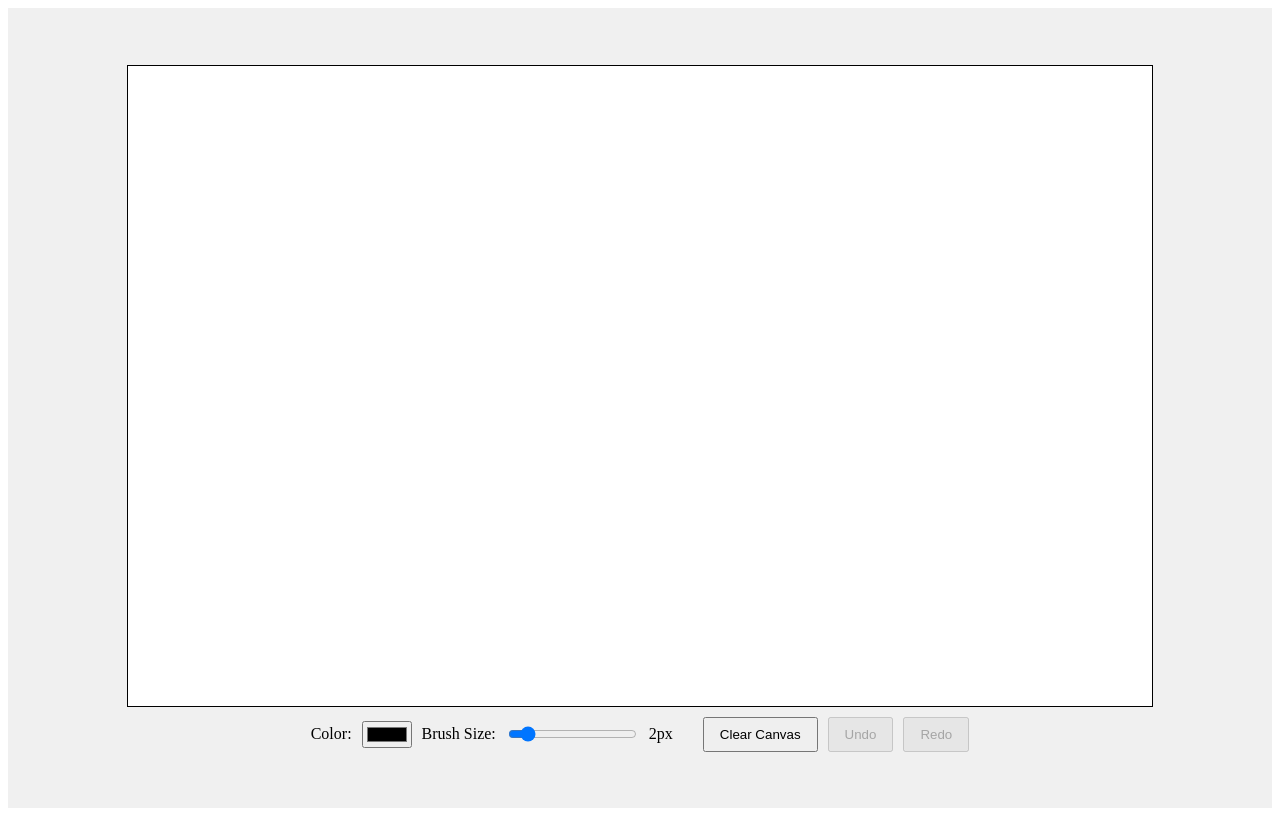
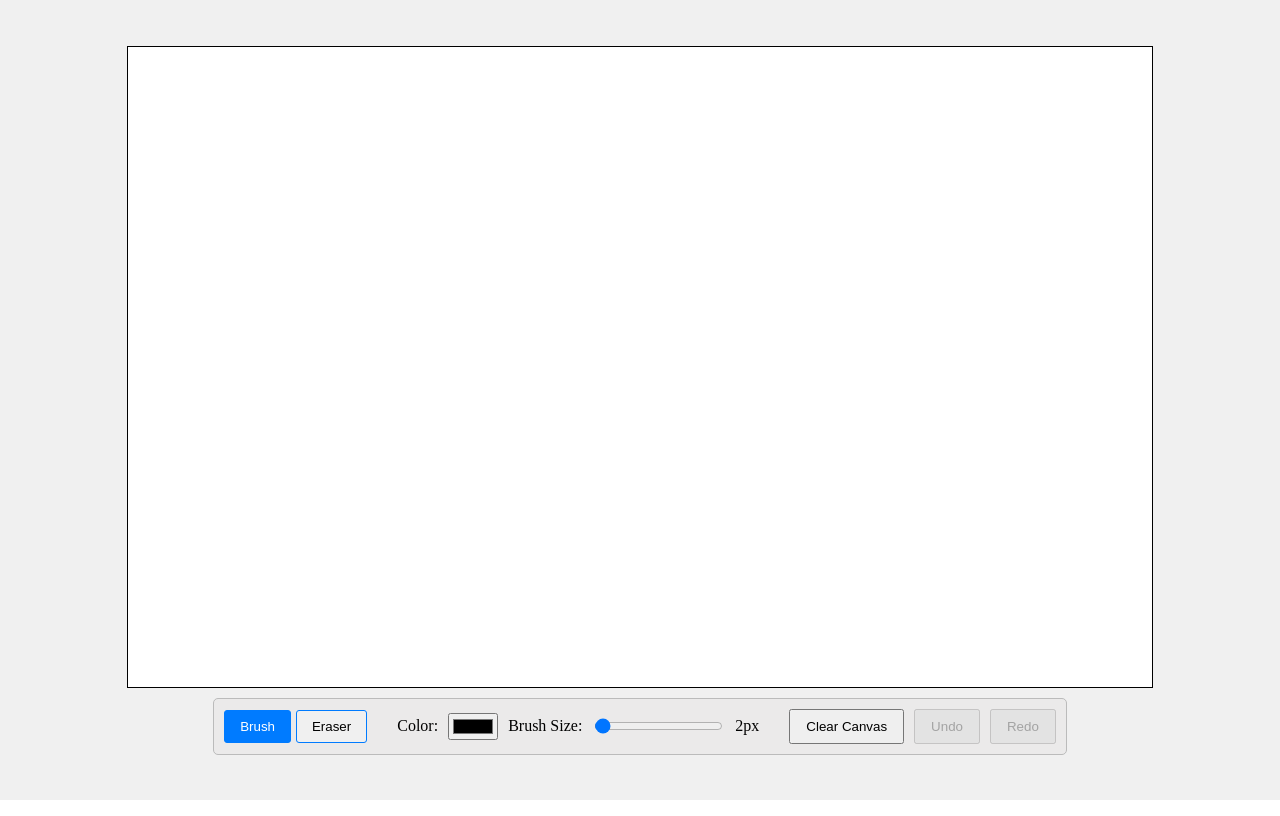
Before and after one commit to kunaruuu/collaborative-whiteboard, a React (Vite) app in the folder frontend/: page / in a window 1280 px wide. Built offline with nearby package versions, Linux system fonts and the light colour scheme; no server answers.

Commit message:
Add tool selection and styling to the toolbar; enhance canvas drawing with tool-specific behavior

```diff
--- a/frontend/index.html
+++ b/frontend/index.html
@@ -5,6 +5,12 @@
     <link rel="icon" type="image/svg+xml" href="/vite.svg" />
     <meta name="viewport" content="width=device-width, initial-scale=1.0" />
     <title>Whiteboard</title>
+    <style>
+      body {
+        margin: 0;
+        padding: 0;
+      }
+      </style>
   </head>
   <body>
     <div id="root"></div>
--- a/frontend/src/App.jsx
+++ b/frontend/src/App.jsx
@@ -11,6 +11,7 @@ function App() {
   const [currentBrushSize, setCurrentBrushSize] = useState(2);
   const [drawingHistory, setDrawingHistory] = useState([]); // Stores all drawn strokes
   const [redoStack, setRedoStack] = useState([]);
+  const [currentTool, setCurrentTool] = useState('brush');
 
 
   const undo = useCallback(() => {
@@ -76,13 +77,14 @@ function App() {
   }, [undo, redo, socket]);
 
   return (
-    <div style={{ display: 'flex', flexDirection: 'column', justifyContent: 'center', alignItems: 'center', height: '100vh', backgroundColor: '#f0f0f0' }}>
+    <div style={{ display: 'flex', gap:'10px', flexDirection: 'column', justifyContent: 'center', alignItems: 'center', height: '100vh', backgroundColor: '#f0f0f0' }}>
       <Canvas
         socket={socket}
         currentColor={currentColor}
         currentBrushSize={currentBrushSize}
         drawingHistory={drawingHistory}
         onDrawEnd={handleDraw}
+        currentTool={currentTool}
       />
       <Toolbar
         currentColor={currentColor}
@@ -94,6 +96,8 @@ function App() {
         onRedo={handleRedo}
         canUndo={drawingHistory.length>0}
         canRedo={redoStack.length>0}
+        currentTool={currentTool}
+        setCurrentTool={setCurrentTool}
       />
     </div>
   );
--- a/frontend/src/components/Canvas.jsx
+++ b/frontend/src/components/Canvas.jsx
@@ -4,7 +4,8 @@ function Canvas({ socket,
     currentColor,
     currentBrushSize,
     drawingHistory,
-    onDrawEnd }) {
+    onDrawEnd,
+    currentTool}) {
   const canvasRef = useRef(null);
   const [isDrawing, setIsDrawing] = useState(false);
   const lastPos = useRef({ x: 0, y: 0 });
@@ -12,16 +13,6 @@ function Canvas({ socket,
   const currentStrokeRef = useRef(null);
 
   // --- Helper Functions (wrapped in useCallback for stability) ---
-
-  const drawLine = useCallback((x1, y1, x2, y2, color, brushSize, context) => {
-    if (!context) return;
-    context.strokeStyle = color;
-    context.lineWidth = brushSize;
-    context.beginPath();
-    context.moveTo(x1, y1);
-    context.lineTo(x2, y2);
-    context.stroke();
-  }, []);
 
   const redrawCanvas = useCallback(() => {
     const canvas = canvasRef.current;
@@ -93,6 +84,8 @@ function Canvas({ socket,
     const ctx = canvas.getContext('2d');
     ctx.strokeStyle = currentStrokeRef.current.color;
     ctx.lineWidth = currentStrokeRef.current.brushSize;
+    ctx.lineCap = 'round';
+    ctx.lineJoin = 'round';
     ctx.beginPath();
     ctx.moveTo(lastPoint.x, lastPoint.y);
     ctx.lineTo(currentPoint.x, currentPoint.y);
@@ -120,11 +113,12 @@ function Canvas({ socket,
         y: e.clientY - rect.top
     }
     currentStrokeRef.current = {
-        color: currentColor,
+        color: currentTool === 'eraser' ? '#fff' : currentColor, // Eraser color is white
         brushSize: currentBrushSize,
         points: [point]
     }
-  }, [currentColor, currentBrushSize]);
+
+  }, [currentColor, currentBrushSize, currentTool]);
 
   const handleMouseMove = useCallback((e) => {
     handleDrawingMove(e.clientX, e.clientY);
@@ -160,11 +154,11 @@ function Canvas({ socket,
       y: touch.clientY - rect.top,
     };
     currentStrokeRef.current = {
-        color: currentColor,
+        color: currentTool === 'eraser' ? '#fff' : currentColor,
         brushSize: currentBrushSize,
         points: [point]
     }
-  }, [currentColor, currentBrushSize]);
+  }, [currentColor, currentBrushSize, currentTool]);
 
   const handleTouchMove = useCallback((e) => {
     e.preventDefault(); // Prevent default touch behavior (e.g., scrolling)
@@ -216,6 +210,8 @@ function Canvas({ socket,
     drawingHistory.forEach(stroke => {
         ctx.strokeStyle = stroke.color;
         ctx.lineWidth = stroke.brushSize;
+        ctx.lineCap = 'round';
+        ctx.lineJoin = 'round';
         ctx.beginPath();
 
         for(let i = 0; i< stroke.points.length; i++){
@@ -239,6 +235,8 @@ function Canvas({ socket,
         const ctx = canvas.getContext('2d');
         ctx.strokeStyle = data.color;
         ctx.lineWidth = data.brushSize;
+        ctx.lineCap = 'round';
+        ctx.lineJoin = 'round';
         ctx.beginPath();
         ctx.moveTo(data.start.x, data.start.y);
         ctx.lineTo(data.end.x, data.end.y);
--- a/frontend/src/components/Toolbar.jsx
+++ b/frontend/src/components/Toolbar.jsx
@@ -8,24 +8,68 @@ function Toolbar({ currentColor,
   onUndo,
   onRedo,
   canUndo,
-  canRedo
+  canRedo,
+  currentTool,
+  setCurrentTool
  }) {
+
   return (
-    <div style={{ marginTop: '10px', display: 'flex', gap: '10px', alignItems: 'center' }}>
-      <label htmlFor="colorPicker">Color:</label>
+    <div style={{ display: 'flex', gap: '10px',
+    alignItems: 'center', border: '1px solid #bbbbbbff', padding: '10px',
+     backgroundColor: '#d5d1d134',
+      borderRadius: '5px',
+      maxWidth: '80vw',
+      boxSizing: 'border-box',
+      // flexWrap: 'wrap'
+       }}>
+      <div style = {{
+        marginRight: '20px',
+        display: 'flex',
+        gap: '5px',
+      }}>
+        <button onClick={() => setCurrentTool('brush')}
+          style={{
+            padding: '8px 15px',
+            cursor: 'pointer',
+            backgroundColor: currentTool === 'brush' ? '#007bff' : '#f0f0f0',
+            color: currentTool === 'brush' ? 'white' :'black',
+            border: '1px solid #007bff',
+            borderRadius: '3px'
+          }}>
+          Brush
+          </button>
+
+        <button onClick={() => setCurrentTool('eraser')}
+          style={{
+            padding: '8px 15px',
+            cursor: 'pointer',
+            backgroundColor: currentTool === 'eraser' ? '#007bff' : '#f0f0f0',
+            color: currentTool === 'eraser' ? 'white' :'black',
+            border: '1px solid #007bff',
+            borderRadius: '3px'
+          }}>
+          Eraser
+        </button>
+      </div>
+      <label htmlFor="colorPicker" style={{
+        opacity: currentTool === 'eraser' ? 0.5 : 1
+      }}>Color:</label>
       <input
         type="color"
         id="colorPicker"
         value={currentColor}
         onChange={(e) => setCurrentColor(e.target.value)}
+        disabled={currentTool === 'eraser'}
+        style={{ cursor: currentTool === 'eraser' ? 'not-allowed' : 'pointer' }}
       />
 
-      <label htmlFor="brushSize">Brush Size:</label>
+      <label htmlFor="brushSize" style={{
+      }}>Brush Size:</label>
       <input
         type="range"
         id="brushSize"
         min="1"
-        max="10"
+        max="100"
         value={currentBrushSize}
         onChange={(e) => setCurrentBrushSize(parseInt(e.target.value))}
       />
```
Also changed, not shown: 1 other file (tests, documents, lock files or other folders).
